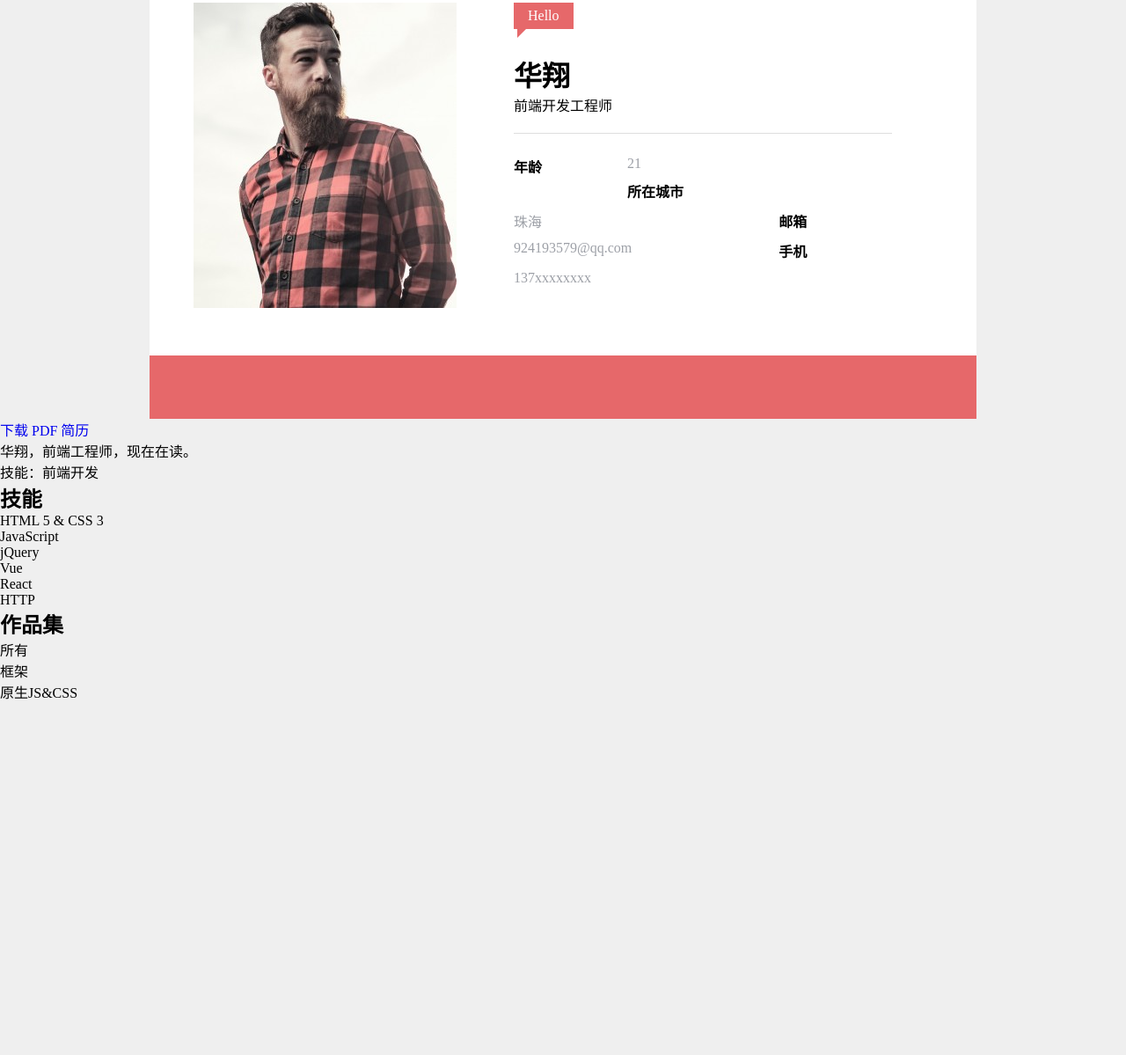
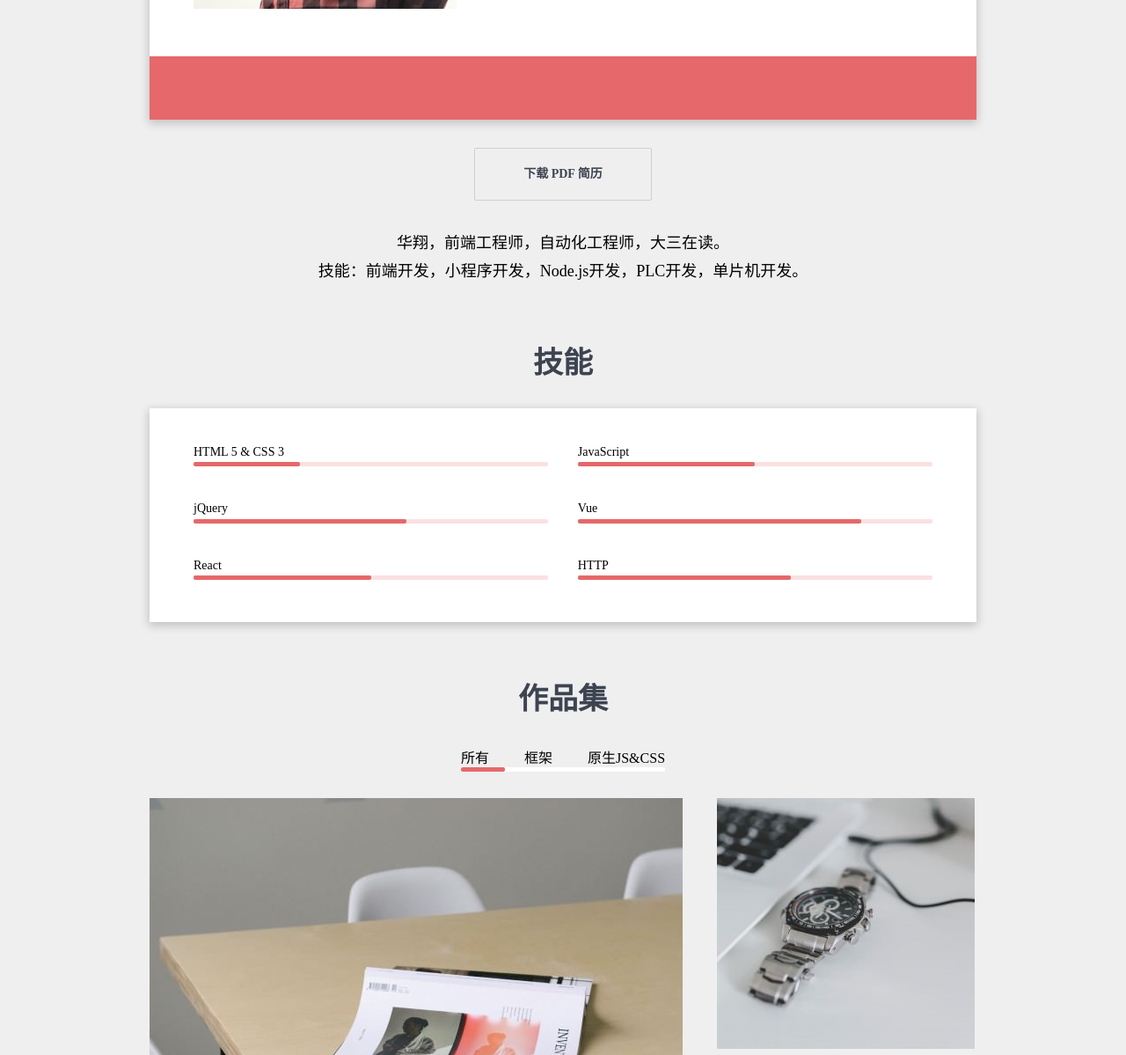
Before and after one commit to Hx-angry-panda/resume, a plain HTML site: page index.html in a window 1280 px wide. Shown: the part 562-1761 px from the top of the page at 88% size. Before the commit the page ends 1360 px from the top, so only its background shows below. Drawn offline with Linux system fonts and the light colour scheme.

Commit message:
初次完成resume

```diff
--- a/index.css
+++ b/index.css
@@ -12,6 +12,9 @@ a{
 hr{
     border: none;
     border-top: 1px solid #dedede;
+}
+ul,ol{
+    list-style: none;
 }
 .clearfix::after{
     content: '';
@@ -110,6 +113,8 @@ hr{
     margin-left: auto;
     margin-right: auto;
     background-color: white;
+    margin-top: -340px;
+    box-shadow: 0px 3px 10px 1px rgba(0,0,0,0.2);
 }
 .userCard .pictureAndText{
     padding: 50px;
@@ -153,3 +158,129 @@ hr{
     fill: white;
     vertical-align: top;
 }
+main .button{
+    border: 1px solid #cdcfd1;
+    font-size: 14px;
+    font-weight: bold;
+    color: #3d4451;
+    line-height: 16px;
+    margin: 32px 0;
+    padding: 21px 55px;
+    display: inline-block;
+    border-radius: 2px;
+
+}
+main .downloadResume{
+    text-align: center;
+}
+main .button:hover{
+    box-shadow: 0px 3px 10px 1px rgba(0,0,0,0.2);
+    transition: box-shadow 0.2s;
+}
+main .selfIntroduction{
+    text-align: center;
+    font-size: 18px;
+    line-height: 1.8;
+}
+section.skill{
+    max-width: 940px;
+    margin-left: auto;
+    margin-right: auto;
+}
+section > h2{
+    font-size: 34px;
+    color: #3d4451;
+    text-align: center;
+    margin-top: 60px;
+}
+section > ol{
+    background: white;
+    box-shadow: 0px 3px 10px 1px rgba(0,0,0,0.2);
+    padding: 42px 50px  8px 50px;
+    margin-top: 30px;
+}
+section > ol > li{
+    float: left;
+    width: 48%;
+    box-sizing: border-box;
+}
+section > ol > li:nth-child(even){
+    float: right;
+}
+section .progressBar{
+    border-radius: 2px;
+    height: 5px;
+    background: #FAE1E1;
+    margin: 4px 0 40px 0;
+}
+section .progressBar .progress{
+    border-radius: 2px;
+    height: 100%;
+    background: #E6686A;
+    width: 70%;
+}
+section > ol > li > h3{
+    font-size: 14px;
+    line-height: 1.1;
+    font-weight: normal;
+}
+section.portfolio{
+    max-width: 940px;
+    margin-left: auto;
+    margin-right: auto;
+    text-align: center;
+    margin-bottom: 100px;
+}
+section > nav{
+    display: inline-block;
+    vertical-align: top;
+    margin-top: 32px;
+}
+section > nav > ol{
+    display: inline-block;
+    vertical-align: top;
+}
+section > nav > ol > li{
+    float: left;
+    margin-left: 40px;
+    cursor: pointer;
+}
+section > nav > ol > li:first-child{
+    margin-left: 0px;
+}
+section.portfolio > nav > .bar{
+    margin-bottom: 100px;
+    height: 5px;
+    background: white;
+    border-radius: 2px;
+}
+section.portfolio > nav > .bar > .bar-inner{
+    height: 100%;
+    background: #E6686A;
+    border-radius: 2px;
+    transition: all 0.3s;
+}
+section.portfolio > nav .bar.state-1 .bar-inner{
+    margin-left: 0;
+    width: 50px;
+}
+section.portfolio > nav .bar.state-2 .bar-inner{
+    margin-left: 65px;
+    width: 50px;
+}
+section.portfolio > nav .bar.state-3 .bar-inner{
+    margin-left: 140px;
+    width: 96px;
+}
+
+section.portfolio > .jobs{
+    position: relative;
+    height: 597px;
+    margin-top: -70px;
+}
+section.portfolio > .jobs > .big{
+    position: absolute;
+}
+section.portfolio > .jobs > .small{
+    position: absolute;
+}
--- a/index.html
+++ b/index.html
@@ -94,37 +94,89 @@
                 </a>
             </footer>
         </div>
-        <a class="button" href="#">下载 PDF 简历</a>
-        <p>
-            华翔，前端工程师，现在在读。
+        <p class="downloadResume">
+            <a class="button" href="#">下载 PDF 简历</a>
+        </p>
+        <p class="selfIntroduction">
+            华翔，前端工程师，自动化工程师，大三在读。
             <br>
-            技能：前端开发
+            技能：前端开发，小程序开发，Node.js开发，PLC开发，单片机开发。
         </p>
     </main>
-    <section>
+    <section class="skill">
         <h2>技能</h2>
-        <ol>
-            <li>HTML 5 &amp; CSS 3</li>
-            <li>JavaScript</li>
-            <li>jQuery</li>
-            <li>Vue</li>
-            <li>React</li>
-            <li>HTTP</li>
+        <ol class="clearfix">
+            <li>
+                <h3>HTML 5 &amp; CSS 3</h3>
+                <div class="progressBar">
+                    <div class="progress" style="width:30%;"></div>
+                </div>
+            </li>
+            <li>
+                <h3>JavaScript</h3>
+                <div class="progressBar">
+                    <div class="progress" style="width:50%;"></div>
+                </div>
+            </li>
+            <li>
+                <h3>jQuery</h3>
+                <div class="progressBar">
+                    <div class="progress" style="width:60%;"></div>
+                </div>
+            </li>
+            <li>
+                <h3>Vue</h3>
+                <div class="progressBar">
+                    <div class="progress" style="width:80%;"></div>
+                </div>
+            </li>
+            <li>
+                <h3>React</h3>
+                <div class="progressBar">
+                    <div class="progress" style="width:50%;"></div>
+                </div>
+            </li>
+            <li>
+                <h3>HTTP</h3>
+                <div class="progressBar" >
+                    <div class="progress" style="width:60%;"></div>
+                </div>
+            </li>
         </ol>
     </section>
-    <section>
+    <section class="portfolio">
         <h2>作品集</h2>
         <nav>
-            <ol>
-                <li>所有</li>
-                <li>框架</li>
-                <li>原生JS&amp;CSS</li>
+            <ol class="clearfix">
+                <li id="portfolio1">所有</li>
+                <li id="portfolio2">框架</li>
+                <li id="portfolio3">原生JS&amp;CSS</li>
             </ol>
+            <div id="portfolioBar" class="bar state-1">
+                <div class="bar-inner"></div>
+            </div>
         </nav>
+        <script>
+            portfolio1.onclick = function () {
+                portfolioBar.className = 'bar state-1'
+            }
+            portfolio2.onclick = function () {
+                portfolioBar.className = 'bar state-2'
+            }
+            portfolio3.onclick = function () {
+                portfolioBar.className = 'bar state-3'
+            }
+        </script>
         <div class="jobs">
-            <div class="big"></div>
-            <div class="small"></div>
-            <div class="small"></div>
+            <div class="big" style="top:0; left:0;">
+                <img src="./img/1.jpg" alt="#">
+            </div>
+            <div class="small" style="top:0; left:645px;">
+                <img src="./img/2.jpg" alt="#">
+            </div>
+            <div class="small" style="top:312px; left:645px;">
+                <img src="./img/3.jpg" alt="#">
+            </div>
         </div>
     </section>
 </body>
```
Also changed, not shown: img/1.jpg (added), img/2.jpg (added), img/3.jpg (added).
